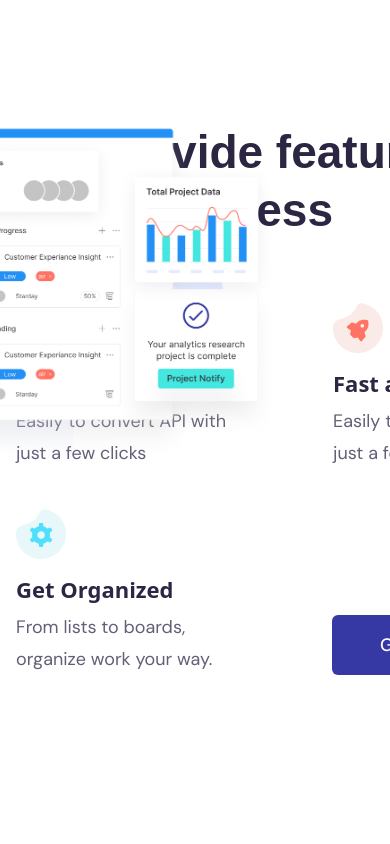
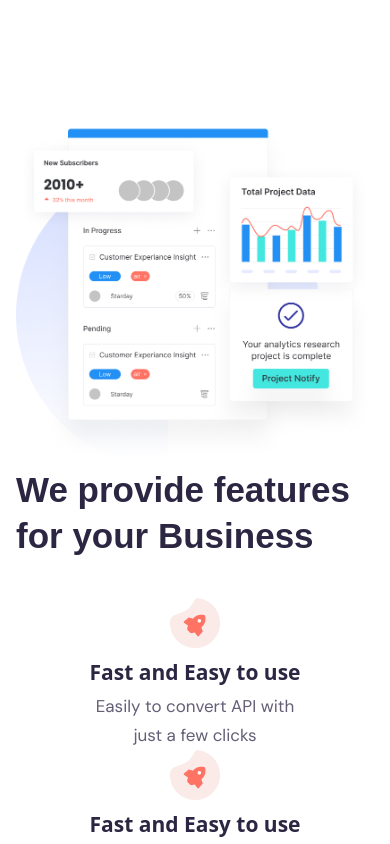
Before and after one commit to nabilislam11/innovate-react-tailwind, a React (Vite) app: page / in a window 390 px wide. Shown: the part 1980-2824 px from the top of the page. Built offline with nearby package versions, Linux system fonts and the light colour scheme; the HTML template or start-up script is replaced by a standard one; a web font is replaced by a local one.

Commit message:
responsive features

```diff
--- a/src/Compontents/Features/Features.jsx
+++ b/src/Compontents/Features/Features.jsx
@@ -8,36 +8,36 @@ function Features() {
   return (
     <div className="  pb-[70px]">
       <Container>
-        <div className="relative flex justify-between">
+        <div className=" md:flex justify-between relative">
           <div className="">
-            <img className='absolute top-[0px] left-[-95px]' src={features} alt="#features" />
+            <img className=' md:absolute top-[0px] left-[-95px]' src={features} alt="#features" />
           </div>
-          <div className=" pb-[204px] ">
-            <h1 className='w-[553px] font-paimary font-bold text-[46px] text-tittle leading-[58px] tracking-tight-[-1px] pb-[64px] '>We provide features for your Business</h1>
-            <div className="flex gap-[96px] pb-[40px] ">
-              <div className=" ">
+          <div className=" pb-0 md:pb-[204px] ">
+            <h1 className='w-[365px] md:w-[553px] font-paimary font-bold text-[35px] md:text-[46px] text-tittle leading-[46px] md:leading-[58px] tracking-tight-[-1px] pb-[39px] md:pb-[64px] pt-[29px]md:'>We provide features for your Business</h1>
+            <div className="  md:flex gap-[96px] pb-[40px] ">
+              <div className=" justify-items-center text-center  ">
                 <img src={featureicon1} alt="#featureicon" />
-                <h2 className=' w-[215px]font-paimary font-bold text-[22px] leading-[32px] text-tittle pt-[14px] pb-[6px]' >Fast and Easy to use</h2>
-                <p className='w-[220px] font-secondary text-details font-reguler text-lg  leading-[32px]'>Easily to convert API with just a few clicks</p>
+                <h2 className='w-[214px] md:w-[215px]font-paimary font-bold text-[21px] md:text-[22px] leading-[27px] md:leading-[32px] text-tittle pt-[11px] md:pt-[14px] pb-[6px]' >Fast and Easy to use</h2>
+                <p className='  w-[214px] md:w-[220px] font-secondary text-details font-reguler  text-[17px] md:text-lg  leading-[29px] md:leading-[32px]'>Easily to convert API with just a few clicks</p>
               </div>
 
-                <div className=" ">
-                <img src={featureicon1} alt="#featureicon" />
-                <h2 className=' w-[215px]font-paimary font-bold text-[22px] leading-[32px] text-tittle pt-[14px] pb-[6px]' >Fast and Easy to use</h2>
-                <p className='w-[220px] font-secondary text-details font-reguler text-lg  leading-[32px]'>Easily to convert API with just a few clicks</p>
+                <div className="justify-items-center text-center  ">
+                <img  src={featureicon1} alt="#featureicon" />
+                <h2 className=' w-[214px] md:w-[215px]font-paimary font-bold text-[21px] md:text-[22px] leading-[27px] md:leading-[32px] text-tittle pt-[11px] md:pt-[14px] pb-[6px]' >Fast and Easy to use</h2>
+                <p className='w-[214px] md:w-[220px] font-secondary text-details font-reguler  text-[17px] md:text-lg  leading-[29px] md:leading-[32px]'>Easily to convert API with just a few clicks</p>
               </div>
 
             </div>
 
 
 
-            <div className=" flex gap-[96px] items-end">
-                <div className=" ">
+            <div className="   md:flex gap-[96px] items-end">
+                <div className="justify-items-center text-center  ">
                   <img src={featureicon3} alt="#featureicon" />
-                  <h2 className=' w-[215px]font-paimary font-bold text-[22px] leading-[32px] text-tittle pt-[14px] pb-[6px]' >Get Organized</h2>
-                  <p className='w-[220px] font-secondary text-details font-reguler text-lg  leading-[32px]'>From lists to boards, organize work your way. </p>
+                  <h2 className='w-[214px] md:w-[215px]font-paimary font-bold text-[21px] md:text-[22px] leading-[27px] md:leading-[32px] text-tittle pt-[11px] md:pt-[14px] pb-[6px]' >Get Organized</h2>
+                  <p className='w-[214px] md:w-[220px] font-secondary text-details font-reguler  text-[17px] md:text-lg  leading-[29px] md:leading-[32px] mb-[37px] md:'>From lists to boards, organize work your way. </p>
                 </div>
-                <a className=' font-secondary font-medium cursor-pointer text-lg py-[20px] px-[48px] h-[60px] bg-secondary  leading-[20px] rounded-[6px] text-white'>Get Started</a>
+                <a className=' font-secondary font-medium cursor-pointer text-lg py-[20px] px-[48px] h-[60px] bg-secondary  leading-[20px] rounded-[6px] text-white :'>Get Started</a>
               </div>
 
           </div>
```
